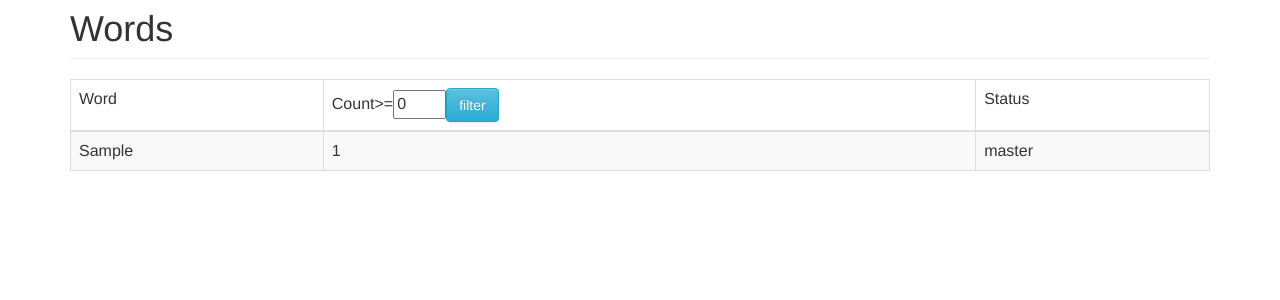
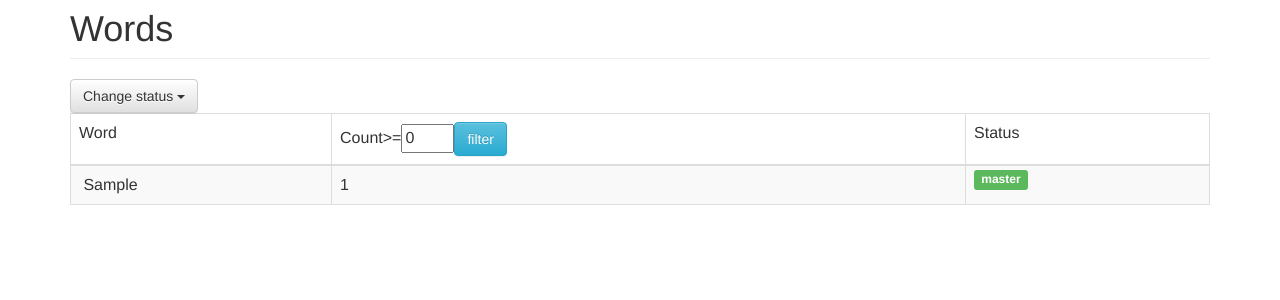
Before and after one commit to m-tkg/wordlearning, a Django app: page /words in a window 1280 px wide. Shown: the part 51-351 px from the top of the page. Run offline with Django 3.2, Linux system fonts and the light colour scheme; tables that the repository leaves empty hold one stand-in row (values such as "Sample post"); some libraries are stand-ins or nearby versions.

Commit message:
change word status

```diff
--- a/project/wordlearning/app/models.py
+++ b/project/wordlearning/app/models.py
@@ -11,10 +11,10 @@ class Article(models.Model):
 
 class Word(models.Model):
     status_list = (
-        ('master', 'master'),
-        ('studying', 'studying'),
-        ('not started', 'not started'),
-        ('ignore', 'ignore')
+        ('master', 'success'),
+        ('studying', 'info'),
+        ('not started', 'danger'),
+        ('ignore', 'default')
     )
     word = models.CharField(verbose_name='Word', max_length=255, unique=True)
     status = models.CharField(verbose_name='Status', choices=status_list, max_length=16)
--- a/project/wordlearning/app/templates/common/words_table.html
+++ b/project/wordlearning/app/templates/common/words_table.html
@@ -1,3 +1,30 @@
+{% csrf_token %}
+<script type="text/javascript">
+$(document).ready(function() {
+    $('table tr').click(function() {
+        var $c = $(this).children('td').children('input[type=checkbox]');
+        if($c.prop('checked')){
+            $c.parent().parent().removeClass("success");
+            $c.prop('checked', '');
+        }else{
+            $c.parent().parent().addClass("success");
+            $c.prop('checked', 'checked');
+        }
+    });
+});
+</script>
+<input type="hidden" name="change_status" id="change_status" value=""/>
+<div class="btn-group">
+    <button type="submit" class="btn btn-default dropdown-toggle" data-toggle="dropdown" aria-expanded="false">
+        Change status
+        <span class="caret"></span>
+    </button>
+    <ul class="dropdown-menu" role="menu">
+        {% for status, name in wordstatus %}
+            <li role="presentation"><a role="menuitem" tabindex="-1" href="javascript:$('#change_status').val('{{ status }}'); document.forms['wordform'].method='POST'; $('#wordform').submit()">to '{{ status }}'</a></li>
+        {% endfor %}
+	</ul>
+</div>
 <table class="table table-striped table-bordered">
     <thead>
         <tr>
@@ -8,10 +35,16 @@
     </thead>
     <tbody>
         {% for word in words %}
-        <tr>
-            <td>{{ word.word }}</td>
+        <tr class="check{{word.id}}">
+            <td><input type="checkbox" value="{{word.id}}" id="check{{word.id}}" name="check" style="display: none"/>&nbsp;{{ word.word }}</td>
             <td>{{ word.cnt }}</td>
-            <td>{{ word.status }}</td>
+            <td>
+                {% for status, label in wordstatus %}
+                {% if status == word.status %}
+                <span class="label label-{{ label }}">{{ status }}</span>
+                {% endif %}
+                {% endfor %}
+            </td>
         </tr>
         {% endfor %}
     </tbody>
--- a/project/wordlearning/app/templates/words_in_article.html
+++ b/project/wordlearning/app/templates/words_in_article.html
@@ -1,5 +1,5 @@
 <h1 class="page-header">Words</h1>
-<form action="/view/words" method="get" class="form-horizontal" role="form">
+<form action="/view/words" method="get" id="wordform" class="form-horizontal" role="form">
     <input type="hidden" name="id" value="{{ id }}"/>
     {% include './common/words_table.html' %}
 </form>
--- a/project/wordlearning/app/templates/words_list.html
+++ b/project/wordlearning/app/templates/words_list.html
@@ -1,4 +1,4 @@
 <h1 class="page-header">Words</h1>
-<form action="/words" method="get" class="form-horizontal" role="form">
+<form action="/words" method="get" id="wordform" class="form-horizontal" role="form">
     {% include './common/words_table.html' %}
 </form>
--- a/project/wordlearning/app/views.py
+++ b/project/wordlearning/app/views.py
@@ -71,6 +71,17 @@ def articles_delete(request):
 
 
 def words_list(request):
+    if request.method == 'POST':
+        status = request.POST.get('change_status')
+        for id in request.POST.getlist('check'):
+            word = Word.objects.get(id=id)
+            word.status = status
+            word.save()
+        count_str = ''
+        if "count" in request.POST:
+            count_str = "?count=" + request.POST.get("count")
+        return redirect(request.path + count_str)
+
     wordcount = WordCount.objects.values('word').annotate(cnt=Sum('count'))
     wordlist = Word.objects.all()
     count = 0
@@ -84,6 +95,7 @@ def words_list(request):
     for w in wordlist:
         if w.id in wordscnt and wordscnt[w.id] >= count:
             word = {}
+            word['id'] = w.id
             word['word'] = w.word
             word['cnt'] = wordscnt[w.id]
             word['status'] = w.status
@@ -91,12 +103,29 @@ def words_list(request):
             if word['cnt'] > max:
                 max = word['cnt']
     words = sorted(words, key=lambda x: x['cnt'], reverse=True)
+    wordstatus = Word().status_list
 
-    context = {'words': words, 'count': count, 'max': max, 'active_words': True, 'template': 'words_list.html'}
+    context = {
+        'words': words,
+        'wordstatus': wordstatus,
+        'count': count,
+        'max': max,
+        'active_words': True,
+        'template': 'words_list.html'
+        }
     return render(request, './common/base.html', context)
 
 
 def words_view(request):
+    if request.method == 'POST':
+        status = request.POST.get('change_status')
+        for id in request.POST.getlist('check'):
+            word = Word.objects.get(id=id)
+            word.status = status
+            word.save()
+        count_str = "?id=" + request.POST.get("id") + "&count=" + request.POST.get("count")
+        return redirect(request.path + count_str)
+
     if "id" not in request.GET:
         return redirect("app:articles_list")
     wordcount = WordCount.objects.select_related().filter(article_id=request.GET.get("id"))
@@ -108,6 +137,7 @@ def words_view(request):
     for w in wordcount:
         if w.count >= count:
             word = {}
+            word['id'] = w.word.id
             word['word'] = w.word.word
             word['cnt'] = w.count
             word['status'] = w.word.status
@@ -116,5 +146,14 @@ def words_view(request):
                 max = word['cnt']
     words = sorted(words, key=lambda x: x['cnt'], reverse=True)
 
-    context = {'words': words, 'count': count, 'id': request.GET.get("id"), 'max': max, 'active_wordsinarticle': True, 'template': 'words_in_article.html'}
+    wordstatus = Word().status_list
+    context = {
+        'words': words,
+        'wordstatus': wordstatus,
+        'count': count,
+        'id': request.GET.get("id"),
+        'max': max,
+        'active_wordsinarticle': True,
+        'template': 'words_in_article.html'
+        }
     return render(request, './common/base.html', context)
```
Also changed, not shown: project/wordlearning/app/migrations/0007_auto_20170509_1617.py (added).
